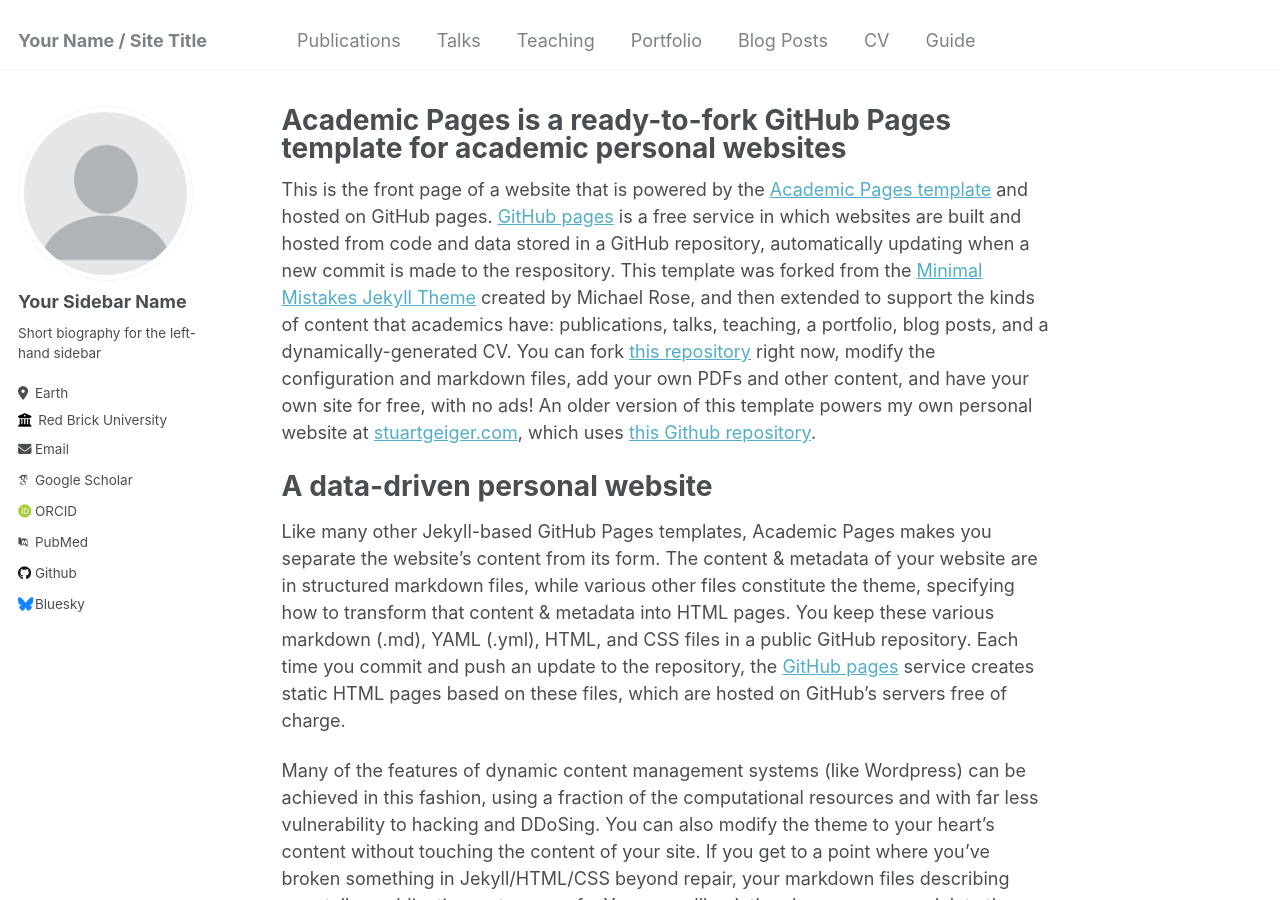
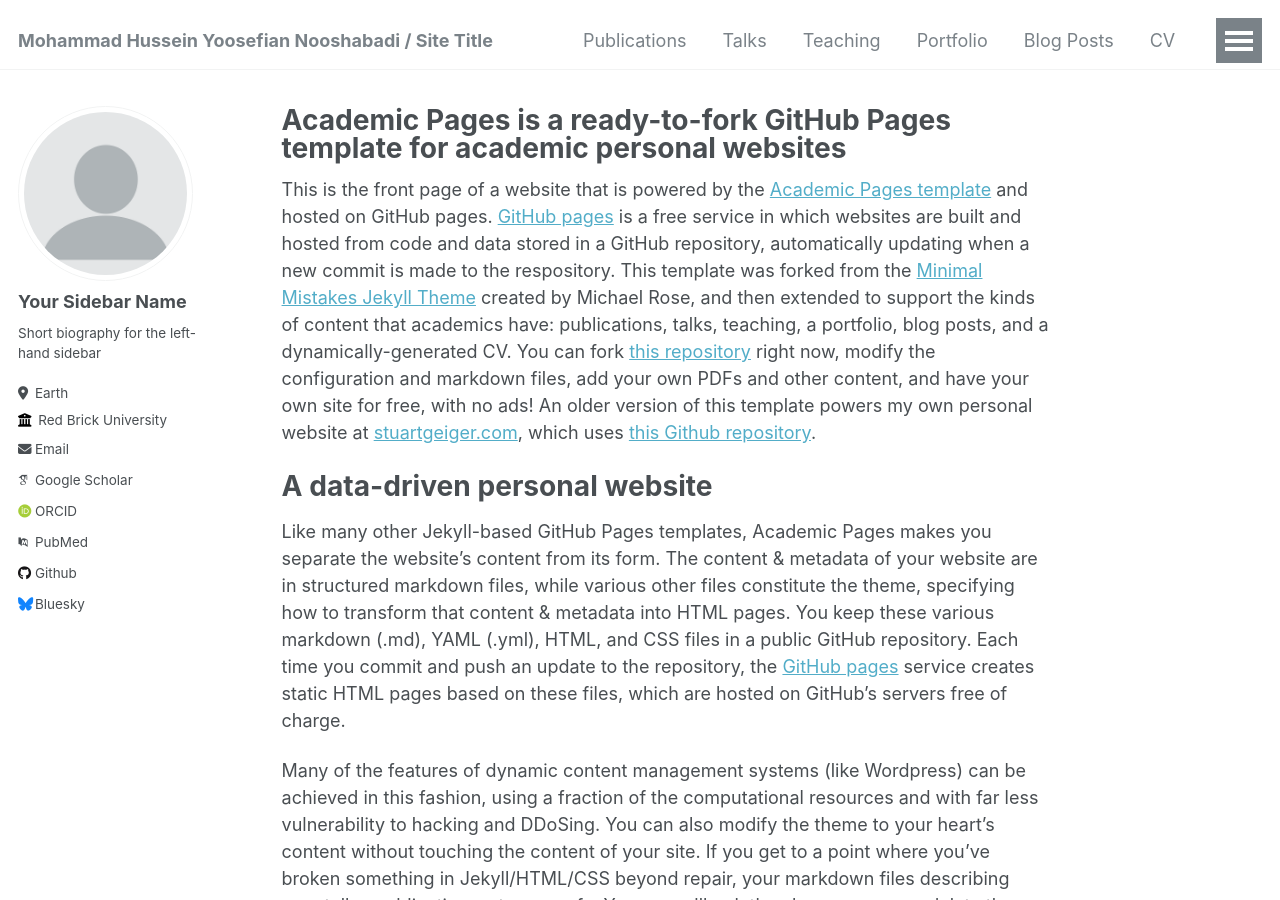
Before and after one commit to mhyoosefian/mhyoosefian, a Jekyll site: the page built from _pages/about.md, in a window 1280 px wide and 900 px high. Built offline with Jekyll 4.4.1, drawn with Linux system fonts in a browser that asks for light colours; some web fonts are replaced.

Commit message:
Update _config.yml

```diff
--- a/_config.yml
+++ b/_config.yml
@@ -8,7 +8,7 @@
 
 # Basic Site Settings
 locale                   : "en-US"
-title                    : "Your Name / Site Title"
+title                    : "Mohammad Hussein Yoosefian Nooshabadi / Site Title"
 title_separator          : "-"
 name                     : &name "Your Name"
 description              : &description "personal description"
```
